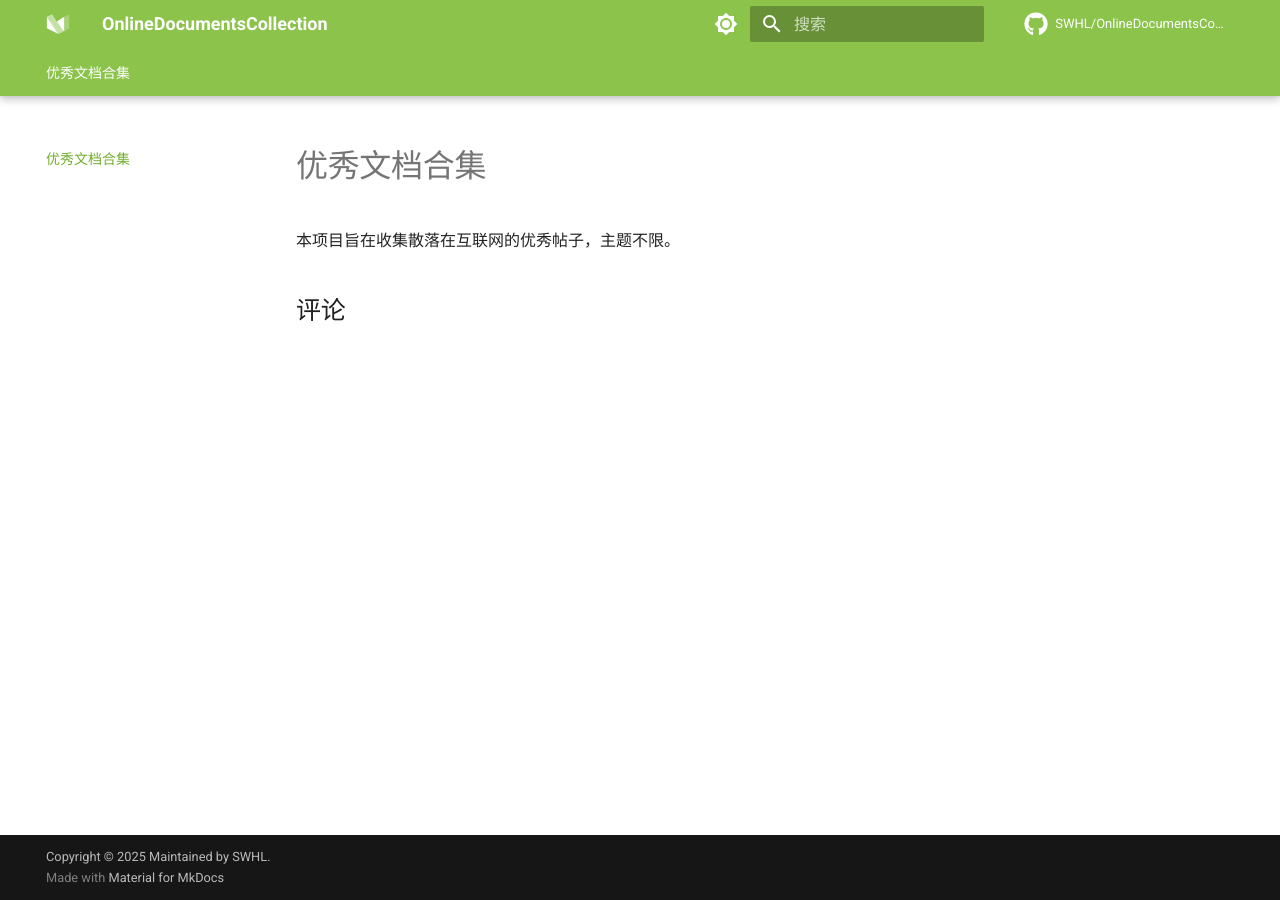
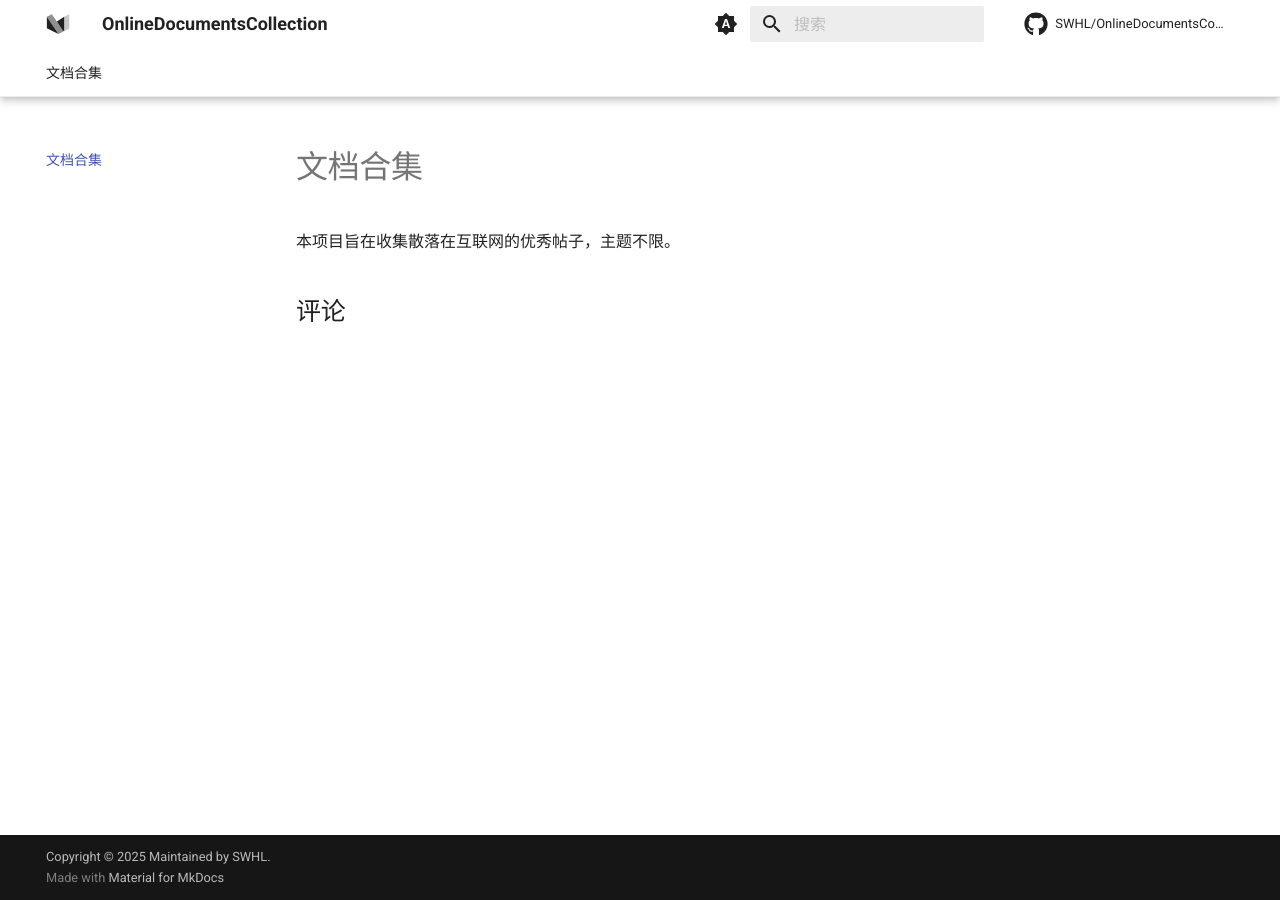
Before and after one commit to SWHL/OnlineDocumentsCollection, an MkDocs documentation site: the page built from docs/index.md, in a window 1280 px wide. Built offline with MkDocs 1.6.1 and Material for MkDocs 9.7.7, drawn with Linux system fonts in a browser that asks for light colours; comment, search, counter and statistics services are not loaded.

Commit message:
chore: update files

```diff
--- a/mkdocs.yml
+++ b/mkdocs.yml
@@ -32,10 +32,15 @@ theme:
     - toc.follow # 目录跟踪-页面右侧的小目录
 
   palette:
+    - media: "(prefers-color-scheme)"
+      toggle:
+        icon: material/brightness-auto
+        name: Switch to light mode
+
     - media: "(prefers-color-scheme: light)" # 浅色
       scheme: default
-      primary: light green
-      accent: light green
+      primary: white
+      accent: white
       toggle:
         icon: material/brightness-7
         name: Switch to dark mode
@@ -126,4 +131,4 @@ markdown_extensions:
 
 
 nav:
-  - 优秀文档合集: index.md
+  - 文档合集: index.md
```
